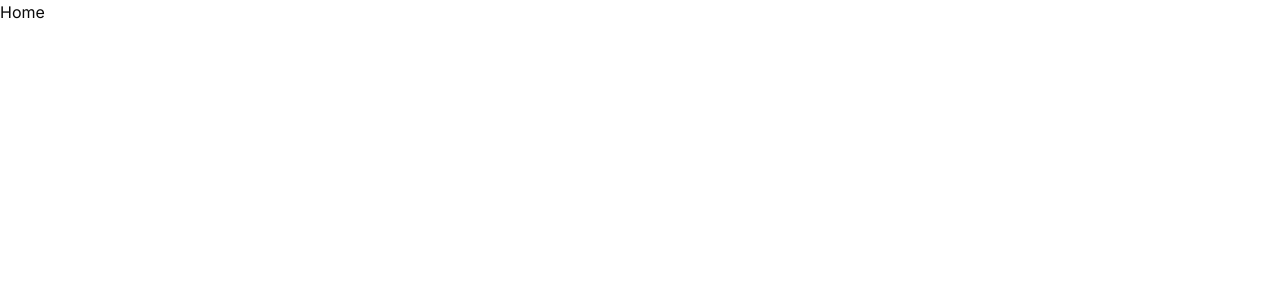
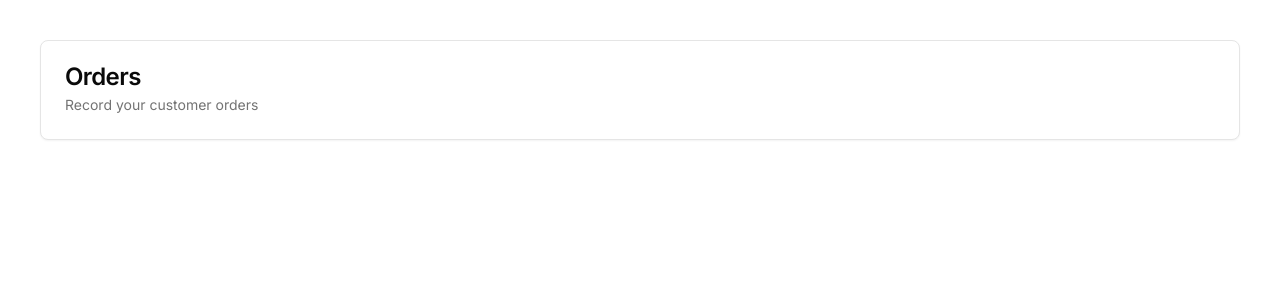
Before and after one commit to jessicasantosb/customer-orders-register, a Next.js app: page / in a window 1280 px wide. Shown: the top 300 px of the page. Built offline with nearby package versions, Linux system fonts and the light colour scheme.

Commit message:
feat: create orders header

```diff
--- a/src/app/page.tsx
+++ b/src/app/page.tsx
@@ -1,5 +1,9 @@
+import { Orders } from '@/components';
+
 export default function Home() {
   return (
-   <h1>Home</h1>
+    <main className='container px-1 py-10 md:p-10'>
+      <Orders />
+    </main>
   );
 }
--- /dev/null
+++ b/src/components/index.ts
@@ -0,0 +1,5 @@
+export * from './filter-dropdown';
+export * from './orders';
+export * from './orders-table';
+export * from './pagination';
+export * from './search-input';
--- a/src/components/orders.tsx
+++ b/src/components/orders.tsx
@@ -1,8 +1,17 @@
+import {
+  Card,
+  CardDescription,
+  CardHeader,
+  CardTitle,
+} from '@/components/ui/card';
+
 export function Orders() {
-
   return (
-    <section>
-      <h3>Orders</h3>
-    </section>
+    <Card>
+      <CardHeader>
+        <CardTitle>Orders</CardTitle>
+        <CardDescription>Record your customer orders</CardDescription>
+      </CardHeader>
+    </Card>
   );
 }
```
